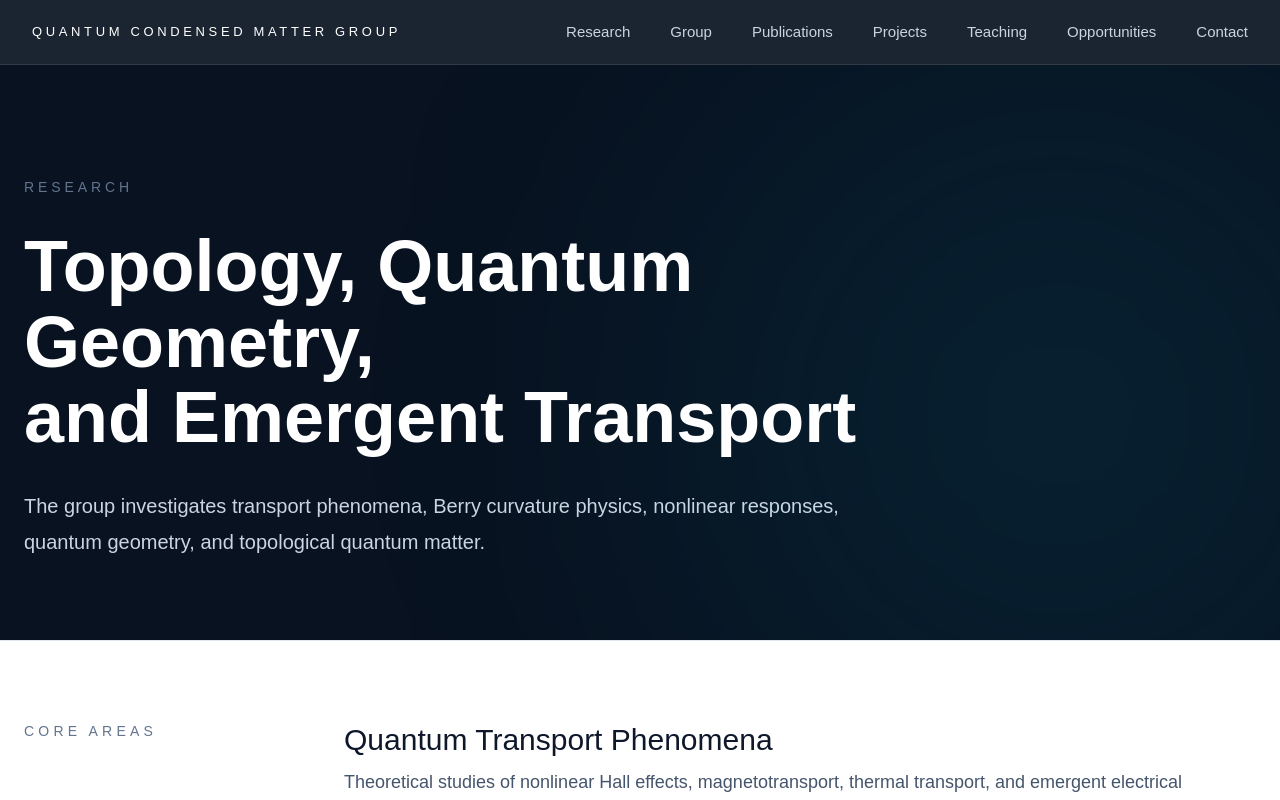
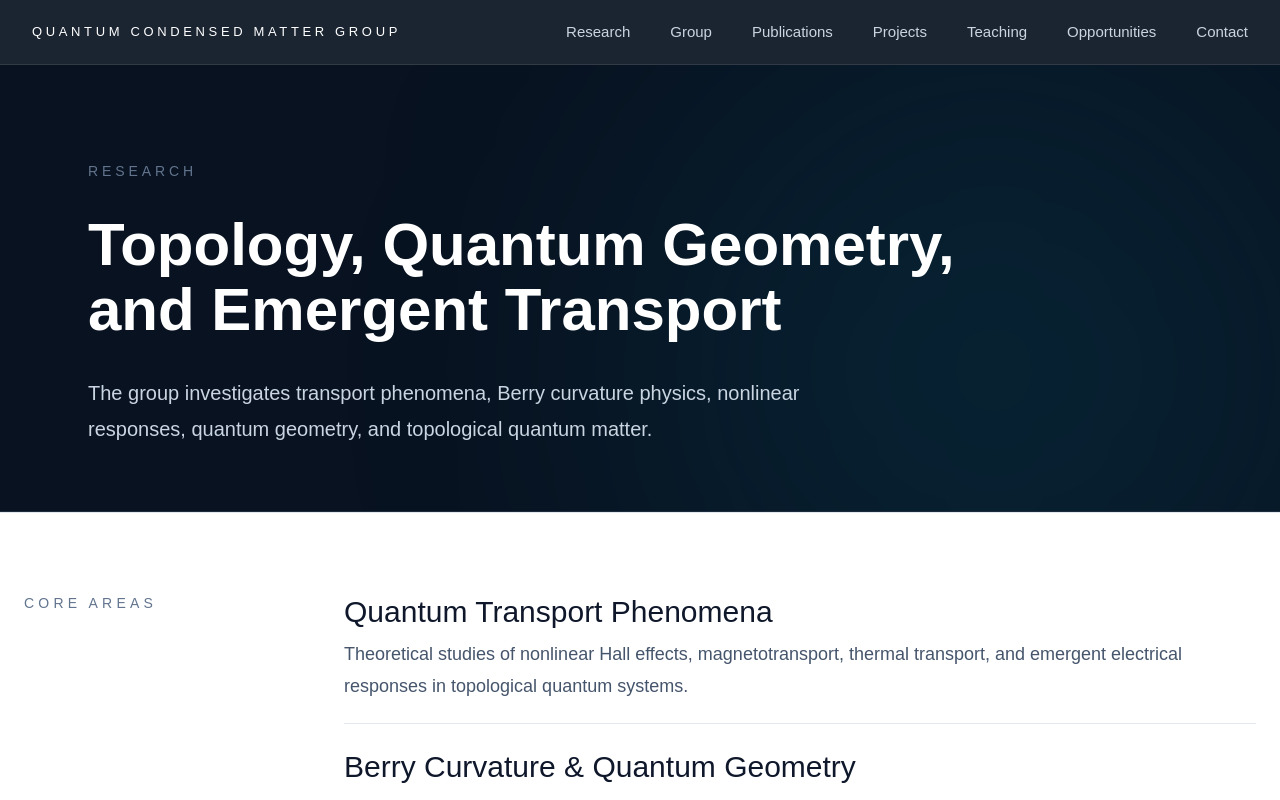
Before and after one commit to SnehasisNandy-Group/Quantum-Condensed-Matter-Group, a Next.js app: page /research in a window 1280 px wide. Shown: the top 800 px of the page. Built offline with nearby package versions, Linux system fonts and the light colour scheme.

Commit message:
Refined hero section alignment across pages

```diff
--- a/src/app/contact/page.tsx
+++ b/src/app/contact/page.tsx
@@ -26,10 +26,7 @@ export default function ContactPage() {
             </h1>
 
             <p className="mt-8 text-lg lg:text-xl text-slate-300 leading-[1.8] max-w-3xl font-light">
-              For research collaborations,
-              academic discussions,
-              invited talks,
-              and prospective student inquiries.
+              For research collaborations, academic discussions, invited talks, and prospective student inquiries.
             </p>
 
           </div>
--- a/src/app/group/page.tsx
+++ b/src/app/group/page.tsx
@@ -8,20 +8,20 @@ export default function GroupPage() {
     <Navbar />
 
     {/* HERO */}
-      <section className="relative bg-[#081220] overflow-hidden">
+    <section className="relative bg-[#081220] overflow-hidden border-b border-slate-800">
 
-        {/* Background Glow */}
-        <div className="absolute top-0 right-[-10%] w-[700px] h-[700px] bg-cyan-500/10 blur-[160px] rounded-full pointer-events-none" />
+      {/* Glow */}
+      <div className="absolute top-[-10%] right-[-5%] w-[700px] h-[700px] bg-cyan-500/10 blur-[140px] rounded-full pointer-events-none" />
 
-        <div className="max-w-7xl mx-auto px-6 pt-28 pb-20 relative z-10">
+      <div className="max-w-6xl mx-auto px-6 pt-24 pb-16 relative z-10">
 
-          <div className="max-w-5xl">
+        <div className="max-w-4xl">
 
-            <p className="text-sm uppercase tracking-[0.28em] text-slate-500 mb-10">
+          <p className="text-sm uppercase tracking-[0.28em] text-slate-500 mb-8">
             Group
           </p>
 
-            <h1 className="text-5xl lg:text-7xl font-semibold leading-[1.05] text-white">
+          <h1 className="text-4xl lg:text-6xl font-semibold leading-[1.08] text-white">
             Quantum Condensed Matter Group
           </h1>
 
--- a/src/app/publications/page.tsx
+++ b/src/app/publications/page.tsx
@@ -471,19 +471,19 @@ export default function PublicationsPage() {
       {/* Glow */}
       <div className="absolute top-[-10%] right-[-5%] w-[700px] h-[700px] bg-cyan-500/10 blur-[140px] rounded-full pointer-events-none" />
 
-        <div className="max-w-7xl mx-auto px-6 pt-28 pb-20 relative z-10">
+      <div className="max-w-6xl mx-auto px-6 pt-24 pb-16 relative z-10">
 
-          <div className="max-w-5xl">
+        <div className="max-w-4xl">
 
-            <p className="text-sm uppercase tracking-[0.28em] text-slate-500 mb-12">
+          <p className="text-sm uppercase tracking-[0.28em] text-slate-500 mb-8">
             Publications
           </p>
 
-            <h1 className="text-5xl lg:text-7xl font-semibold leading-[1.05] text-white">
+          <h1 className="text-4xl lg:text-6xl font-semibold leading-[1.08] text-white">
             Publications Archive
           </h1>
 
-            <p className="mt-12 text-xl lg:text-2xl text-slate-300 leading-[1.9] max-w-4xl font-light">
+          <p className="mt-8 text-lg lg:text-xl text-slate-300 leading-[1.8] max-w-3xl font-light">
             Research publications in condensed matter physics,
             topological systems, nonlinear transport,
             Berry curvature physics, and quantum geometry.
--- a/src/app/research/page.tsx
+++ b/src/app/research/page.tsx
@@ -2,32 +2,34 @@ import Navbar from "../../components/Navbar";
 import Footer from "../../components/Footer";
 
 export default function ResearchPage() {
+
+
 return (
   <main className="min-h-screen bg-white text-slate-900 overflow-x-hidden">
 
     <Navbar />
 
     {/* HERO */}
-      <section className="relative bg-[#081220] overflow-hidden">
+    <section className="relative bg-[#081220] overflow-hidden border-b border-slate-800">
 
-        {/* Background Glow */}
-        <div className="absolute top-0 right-[-10%] w-[700px] h-[700px] bg-cyan-500/10 blur-[160px] rounded-full pointer-events-none" />
+      {/* Glow */}
+      <div className="absolute top-[-10%] right-[-5%] w-[700px] h-[700px] bg-cyan-500/10 blur-[140px] rounded-full pointer-events-none" />
 
-        <div className="max-w-7xl mx-auto px-6 pt-28 pb-20 relative z-10">
+      <div className="max-w-6xl mx-auto px-6 pt-24 pb-16 relative z-10">
 
-          <div className="max-w-5xl">
+        <div className="max-w-4xl">
 
           <p className="text-sm uppercase tracking-[0.28em] text-slate-500 mb-8">
             Research
           </p>
 
-            <h1 className="text-5xl lg:text-7xl font-semibold leading-[1.05] text-white">
+          <h1 className="text-4xl lg:text-6xl font-semibold leading-[1.08] text-white">
             Topology, Quantum Geometry,
             <br />
             and Emergent Transport
           </h1>
 
-            <p className="mt-8 text-lg lg:text-xl text-slate-300 leading-[1.8] max-w-4xl font-light">
+          <p className="mt-8 text-lg lg:text-xl text-slate-300 leading-[1.8] max-w-3xl font-light">
             The group investigates transport phenomena,
             Berry curvature physics, nonlinear responses,
             quantum geometry, and topological quantum matter.
```
Lines whose indentation alone changed are shown as unchanged.
